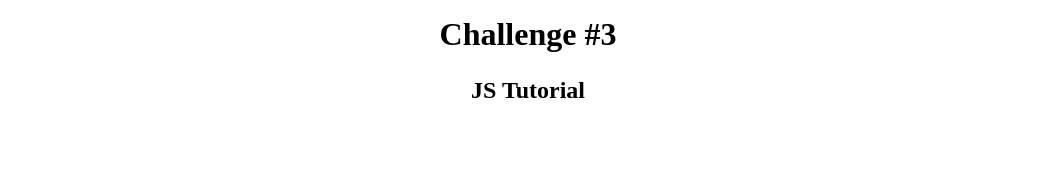
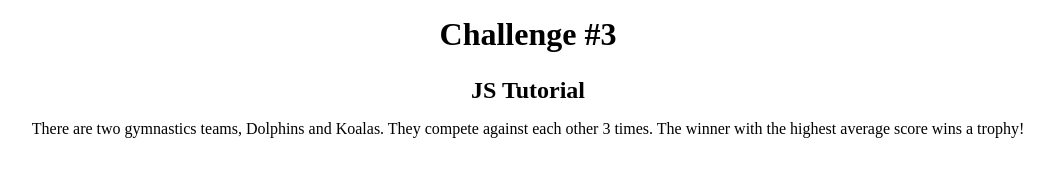
Before and after one commit to MuntjeerAli/challenge-3, a plain HTML site: page index.html in a window 1280 px wide. Shown: the whole page, without its empty margins (112-1166 px from the left). Drawn offline with Linux system fonts and the light colour scheme.

Commit message:
minor changes

```diff
--- a/index.html
+++ b/index.html
@@ -10,6 +10,8 @@
 <body>
     <h1>Challenge #3</h1>
     <h2>JS Tutorial</h2>
+    <p>There are two gymnastics teams, Dolphins and Koalas. They compete against each
+        other 3 times. The winner with the highest average score wins a trophy!</p>
     <script src="script.js"></script>
 </body>
 </html>
--- a/styles.css
+++ b/styles.css
@@ -12,3 +12,7 @@ h2{
     padding: 0.5rem;
     text-align: center;
 }
+p{
+    padding: 0.5rem;
+    text-align: center;
+}
```
